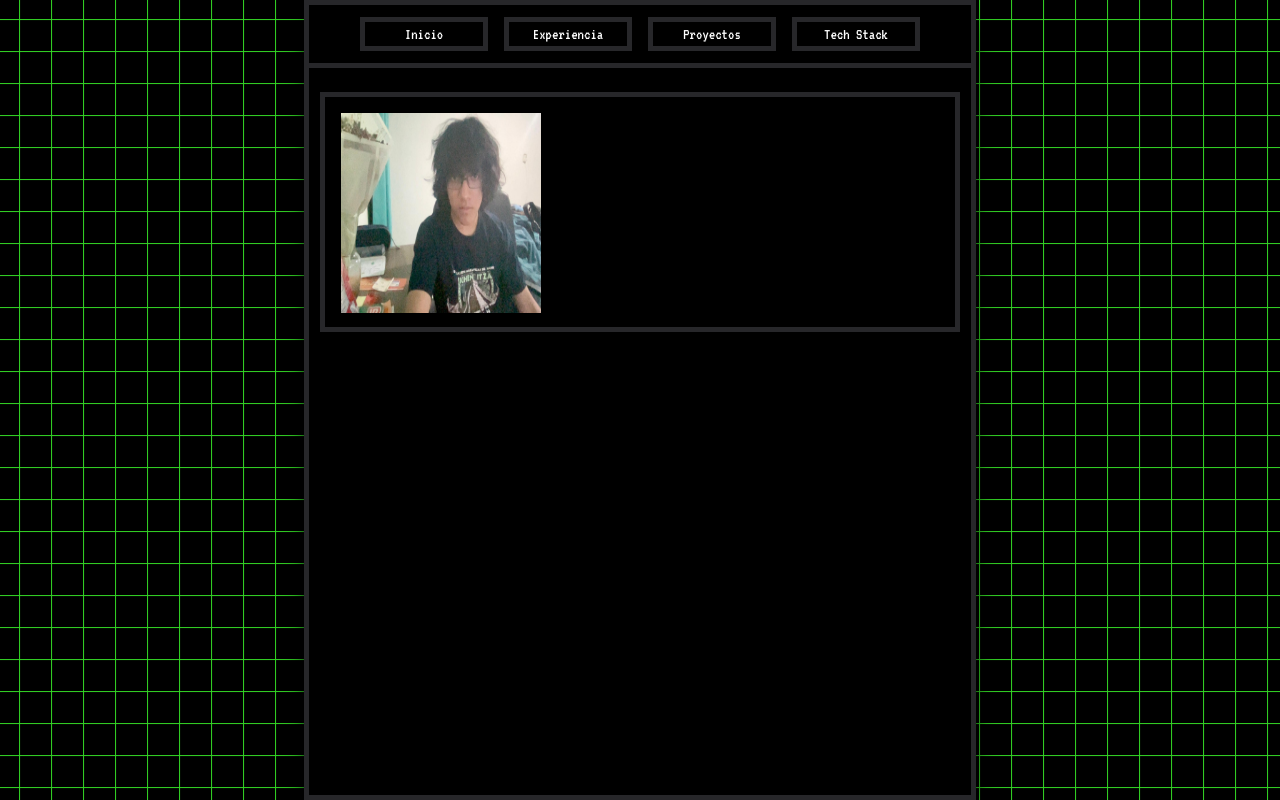
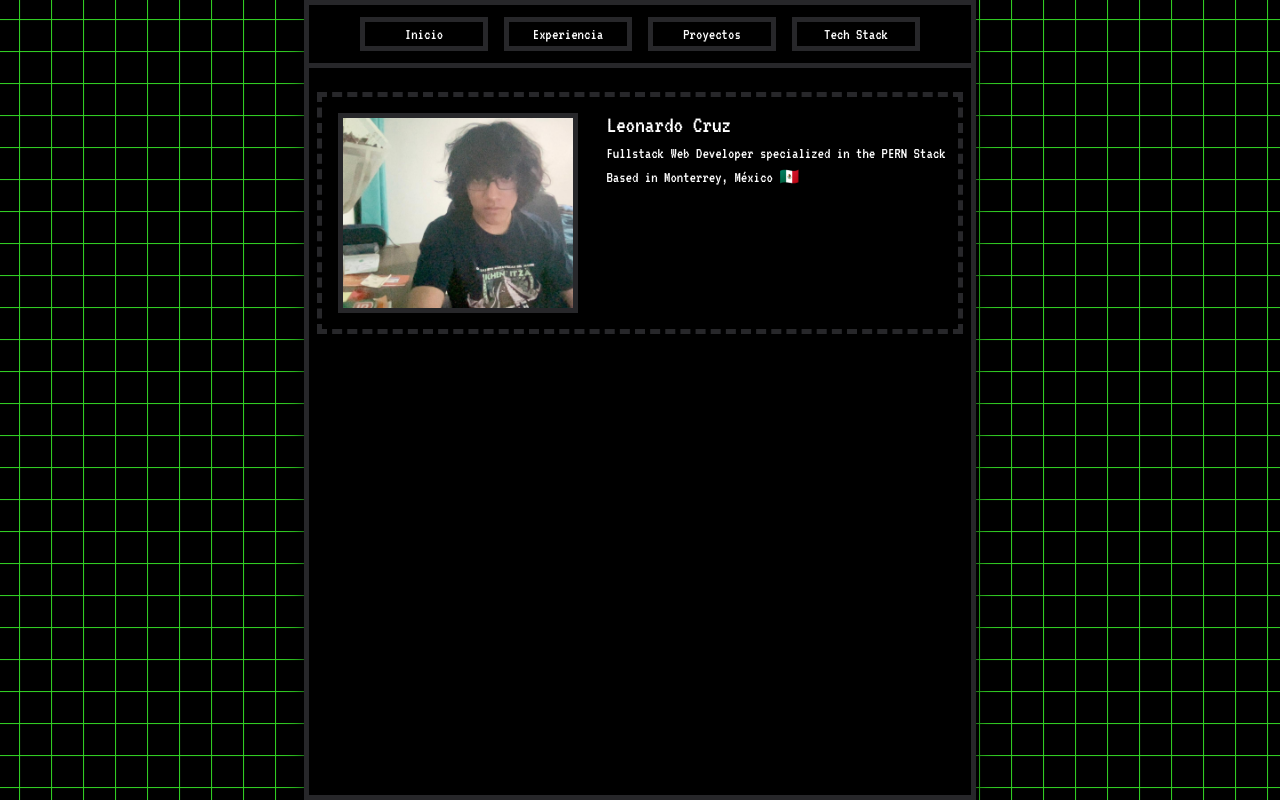
Before and after one commit to Kiddvverde/PortafolioWeb, a React (Vite) app: page / in a window 1280 px wide. Built offline with nearby package versions, Linux system fonts and the light colour scheme.

Commit message:
Add basic info and minor style changes

```diff
--- a/index.html
+++ b/index.html
@@ -6,6 +6,9 @@
     <link rel="preconnect" href="https://fonts.googleapis.com">
     <link rel="preconnect" href="https://fonts.gstatic.com" crossorigin>
     <link href="https://fonts.googleapis.com/css2?family=VT323&display=swap" rel="stylesheet">
+    <link rel="preconnect" href="https://fonts.googleapis.com">
+    <link rel="preconnect" href="https://fonts.gstatic.com" crossorigin>
+    <link href="https://fonts.googleapis.com/css2?family=Space+Grotesk:wght@300..700&family=VT323&display=swap" rel="stylesheet">
     <title>Portafolio</title>
   </head>
   <body>
--- a/src/components/ProfileCard.jsx
+++ b/src/components/ProfileCard.jsx
@@ -1,7 +1,12 @@
 function ProfileCard() {
     return (
-        <div className="w-160 h-60 bg-black border-5 border-zinc-800 mx-auto mt-6">
-            <img className="w-50 h-50 m-4" src="/leomacbookcamera.jpeg" alt="Leonardo" />
+        <div className="flex items-start w-max w-max-xl h-max bg-black border-5 border-dashed border-zinc-800 mx-auto mt-6">
+            <img className="w-60 h-50 m-4 object-cover border-5 border-zinc-800" src="/leomacbookcamera.jpeg" alt="Leonardo"/>
+            <div className="flex flex-col m-3">
+                <h1 className="text-white font-pixel text-2xl">Leonardo Cruz</h1>
+                <p className="text-white font-pixel">Fullstack Web Developer specialized in the PERN Stack</p>
+                <p className="text-white font-pixel">Based in Monterrey, México 🇲🇽</p>
+            </div>
         </div>
     )
 }
--- a/src/styles/index.css
+++ b/src/styles/index.css
@@ -2,6 +2,7 @@
 
 @theme {
     --font-pixel: "VT323", serif;
+    --font-grotesk: "Space Grotesk", serif;
 }
 
 .bg-pattern {
```
